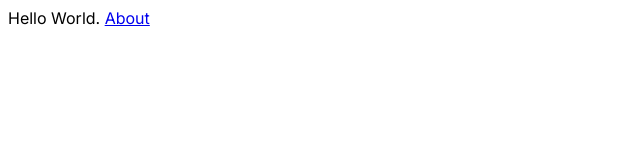
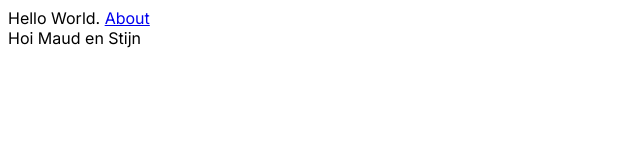
Before and after one commit to JanHertog/public-site, a Next.js app in the folder source/: page / in a window 1280 px wide. Shown: the top 160 px of the page, without its empty margins (0-640 px from the left). Built offline with nearby package versions, Linux system fonts and the light colour scheme.

Commit message:
Add greeting for Maud and Stijn to Home component

```diff
--- a/source/app/page.tsx
+++ b/source/app/page.tsx
@@ -3,7 +3,12 @@ import Link from "next/link";
 export default function Home() {
   return (
     <div>
-      Hello World. <Link href="/about">About</Link>
+      <div>
+        Hello World. <Link href="/about">About</Link>
+      </div>
+      <div>
+        Hoi Maud en Stijn
+      </div>
     </div>
   );
 }
```
